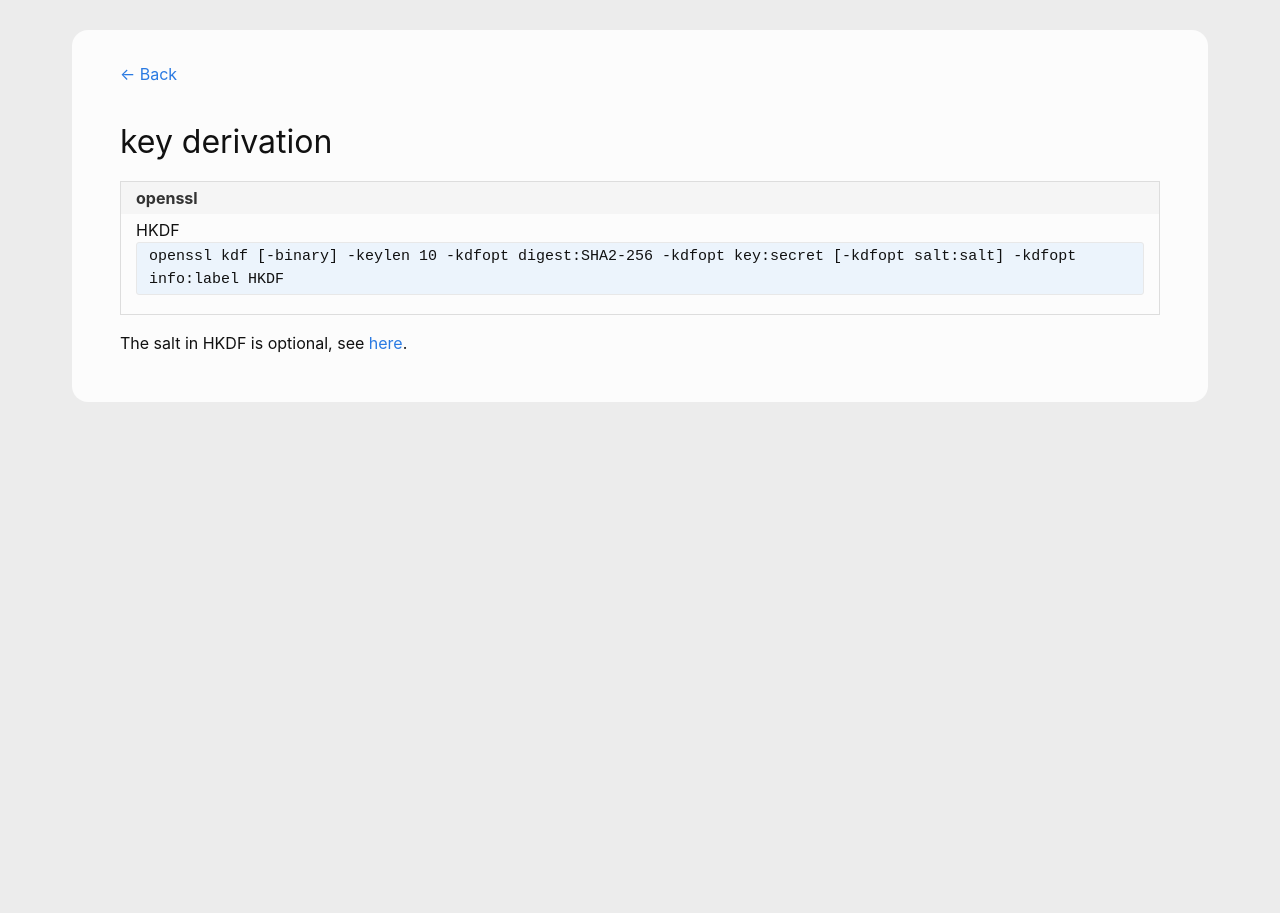
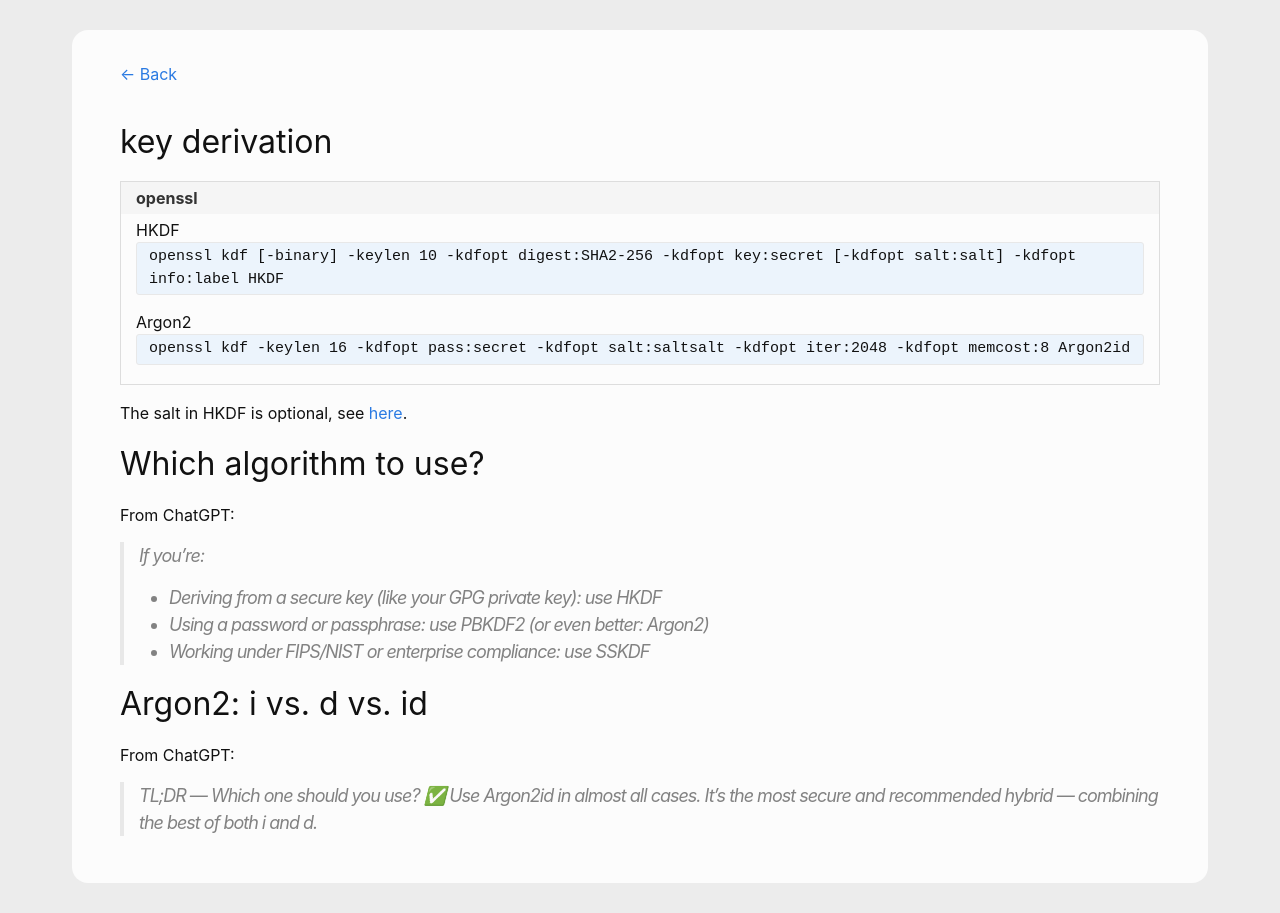
Before and after one commit to andreas-mausch/cheatsheets, a Jekyll site: the page built from _cheatsheets/key-derivation.md, in a window 1280 px wide. Built offline with Jekyll 4.4.1, drawn with Linux system fonts in a browser that asks for light colours.

Commit message:
Argon2 KDF

```diff
--- a/_cheatsheets/key-derivation.md
+++ b/_cheatsheets/key-derivation.md
@@ -5,6 +5,24 @@ section:
   - name: openssl
     commands:
       HKDF: openssl kdf [-binary] -keylen 10 -kdfopt digest:SHA2-256 -kdfopt key:secret [-kdfopt salt:salt] -kdfopt info:label HKDF
+      Argon2: openssl kdf -keylen 16 -kdfopt pass:secret -kdfopt salt:saltsalt -kdfopt iter:2048 -kdfopt memcost:8 Argon2id
 ---
 
 The salt in HKDF is optional, see [here](https://crypto.stackexchange.com/questions/97975/applications-in-which-you-should-shouldnt-use-a-salt-with-hkdf).
+
+# Which algorithm to use?
+
+From ChatGPT:
+
+> If you're:
+> - Deriving from a secure key (like your GPG private key): use HKDF
+> - Using a password or passphrase: use PBKDF2 (or even better: Argon2)
+> - Working under FIPS/NIST or enterprise compliance: use SSKDF
+
+# Argon2: i vs. d vs. id
+
+From ChatGPT:
+
+> TL;DR — Which one should you use?
+> ✅ Use Argon2id in almost all cases.
+> It’s the most secure and recommended hybrid — combining the best of both i and d.
```
